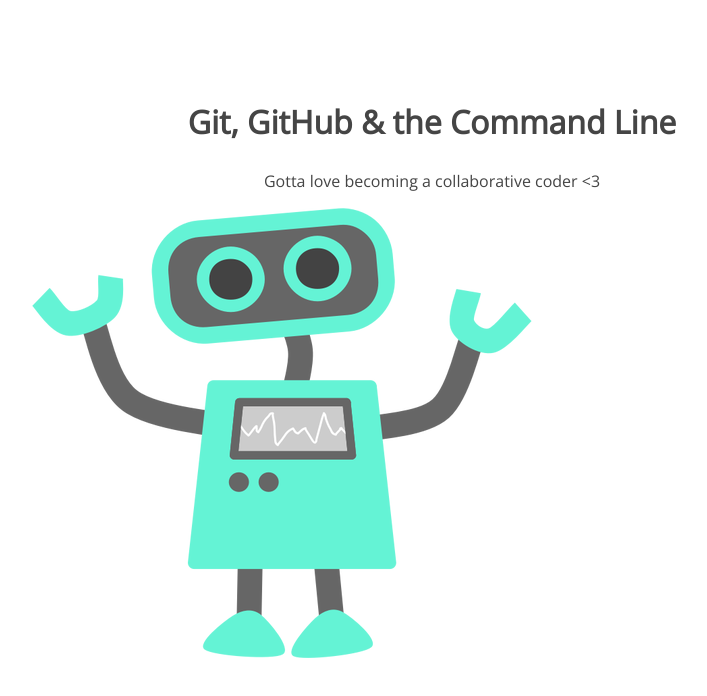
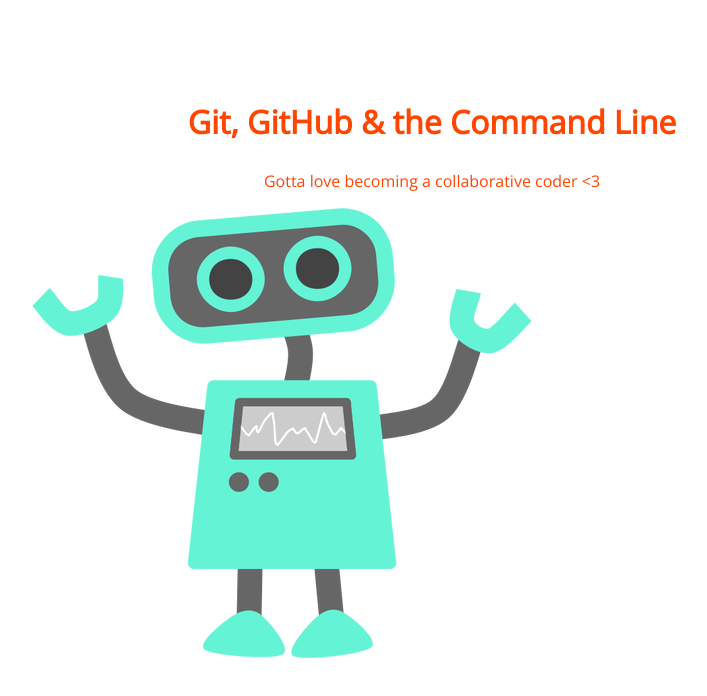
Before and after one commit to cgonzales1/105-project, a plain HTML site: page index.html in a window 1280 px wide. Shown: the whole page, without its empty margins (208-915 px from the left). Drawn offline with nearby package versions, Linux system fonts and the light colour scheme.

Commit message:
header color change

```diff
--- a/css/style.css
+++ b/css/style.css
@@ -5,7 +5,7 @@
 section h1,
 section p {
 	text-align: center;
-	color: #454545;
+	color: #FF4500;
 }
 section h1 {
 	font: 32px 'Open Sans';
```
